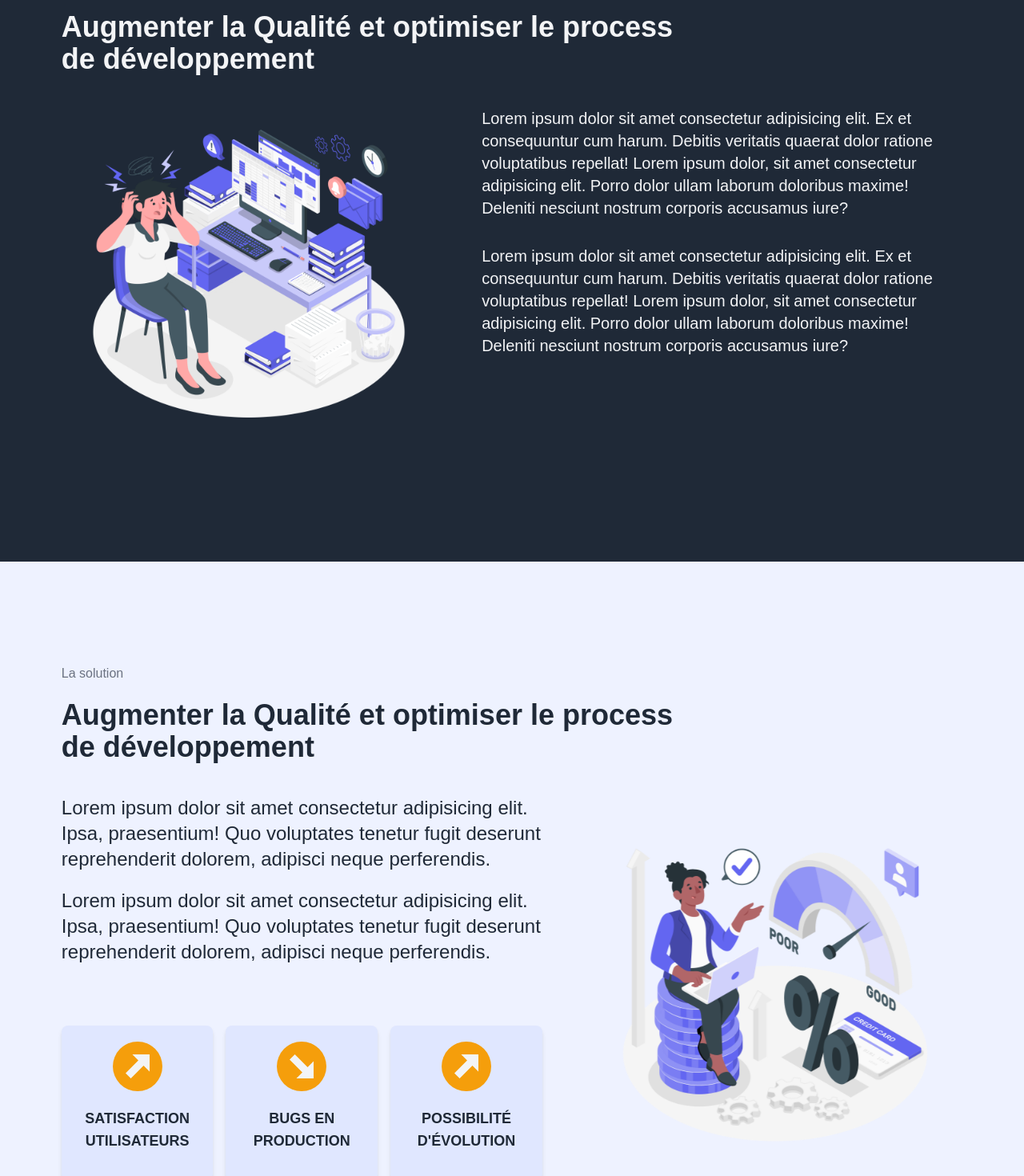
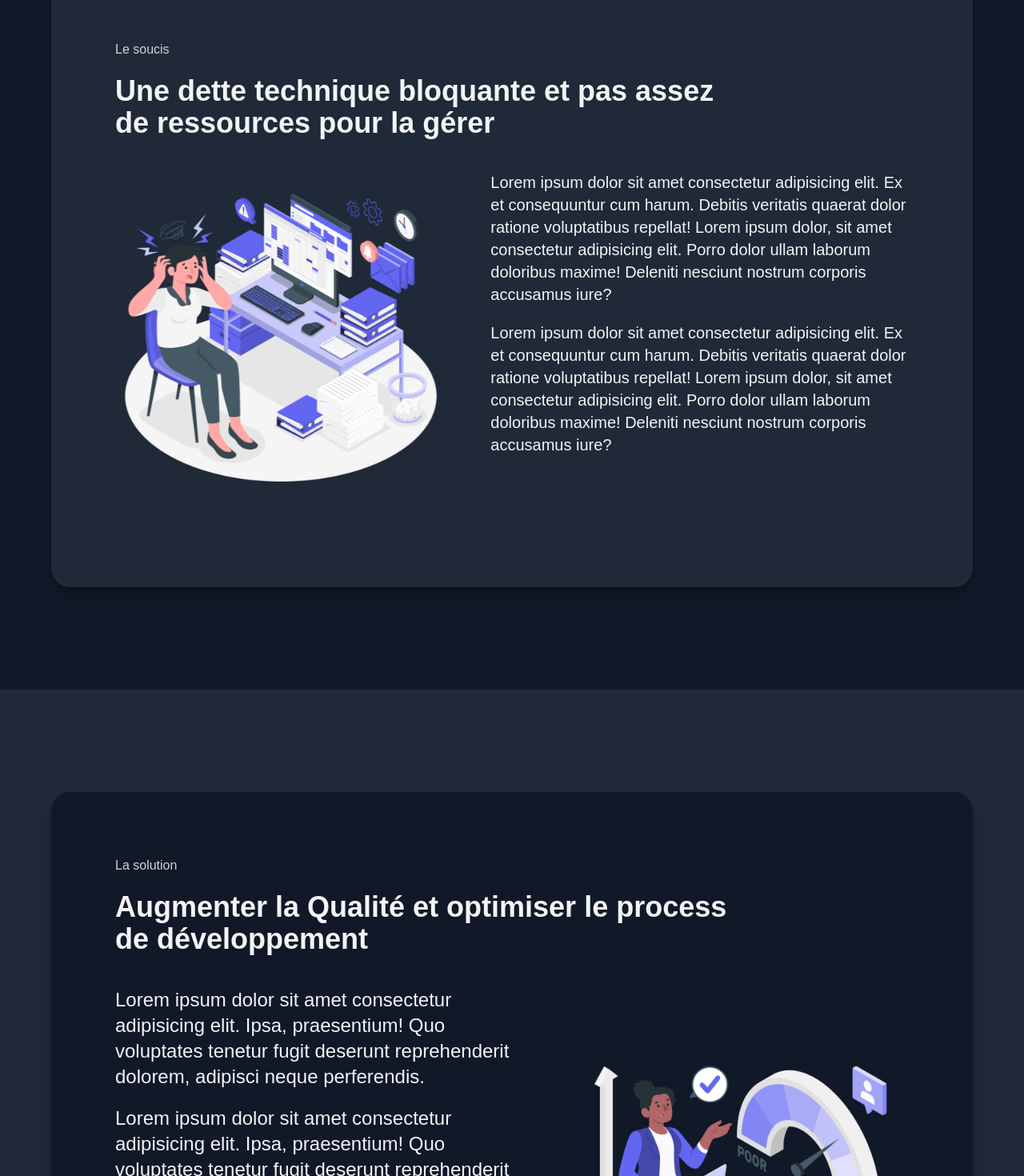
Before and after one commit to erischon/the-dizalch-project, a Next.js app: page / in a window 1280 px wide. Shown: the part 980-2450 px from the top of the page at 80% size. Built offline with nearby package versions, Linux system fonts and the light colour scheme.

Commit message:
about section

```diff
--- a/src/components/public/GainCard.tsx
+++ b/src/components/public/GainCard.tsx
@@ -13,12 +13,12 @@ export default function GainCard({ gain }: { gain: GainCardProps }) {
 
   return (
     <>
-      <div className="group min-w-fit mx-auto w-64 h-64 md:w-full md:h-fit rounded-lg shadow-md p-5 bg-indigo-100 flex justify-center flex-col lg:col-span-4">
-        <div className="text-3xl text-gray-100 mb-5 w-fit mx-auto">
-          <div className="p-4 bg-amber-500 rounded-full">{icon}</div>
+      <div className="group min-w-fit mx-auto w-64 h-64 md:w-full md:h-fit rounded-lg shadow-md p-5 bg-indigo-700 flex justify-center flex-col lg:col-span-4">
+        <div className="text-3xl mb-5 w-fit mx-auto text-indigo-900">
+          <div className="p-4 bg-indigo-100 rounded-full">{icon}</div>
         </div>
 
-        <div className="text-lg font-semibold text-gray-800 mb-4 uppercase text-center">
+        <div className="text-lg font-semibold mb-4 uppercase text-center">
           {title}
         </div>
       </div>
--- a/src/components/public/Section.tsx
+++ b/src/components/public/Section.tsx
@@ -11,7 +11,7 @@ export default function Section({
 
   return (
     <section
-      className={`px-[3%] py-[10%] lg:px-[6%] lg:py[15%] mx-auto ${style} flex flex-col md:justify-center`}
+      className={`px-[3%] py-[5%] lg:px-[5%] lg:py-[10%] mx-auto ${style} flex flex-col md:justify-center`}
       id={id}
     >
       {children}
--- a/src/components/public/ServiceCard.tsx
+++ b/src/components/public/ServiceCard.tsx
@@ -21,7 +21,7 @@ export default function ServiceCard({
   return (
     <>
       <div
-        className={`group mx-auto rounded-md shadow-md shadow-black/20 p-5 w-52 md:w-full bg-indigo-800 flex flex-col items-center`}
+        className={`group mx-auto rounded-xl shadow-md shadow-black/20 p-5 w-52 md:w-full bg-indigo-900 flex flex-col items-center`}
       >
         <div className="text-4xl text-indigo-500 mb-2 w-fit">
           <div className="p-4 bg-indigo-100 rounded-full">{icon}</div>
--- a/src/components/public/sections/ExpertiseSection.tsx
+++ b/src/components/public/sections/ExpertiseSection.tsx
@@ -4,11 +4,11 @@ import Image from "next/image";
 export default function ExpertiseSection() {
   return (
     <>
-      <Section id="expertise" background="bg-gray-700">
+      <Section id="expertise" background="bg-gray-800">
         <div className="grid lg:grid-cols-12 lg:gap-6">
           <div className="bg-gray-900 rounded-3xl p-10 lg:p-20 shadow-lg shadow-black/20 lg:col-span-7">
             <div className="flex flex-col mb-10 max-w-3xl">
-              <p className="text-md text-gray-400 mb-5">Notre expertise</p>
+              <p className="text-md text-gray-300 mb-5">Notre expertise</p>
 
               <h2 className="text-4xl text-gray-100 font-semibold">
                 Nous avons choisi le Front-end
--- a/src/components/public/sections/HeroSection.tsx
+++ b/src/components/public/sections/HeroSection.tsx
@@ -9,7 +9,7 @@ import Section from "@/components/public/Section";
 export default function HeroSection() {
   return (
     <>
-      <Section background="bg-indigo-800" id="hero">
+      <Section background="bg-indigo-900" id="hero">
         <div className="grid lg:grid-cols-12 lg:items-center p-2">
           <div className="max-w-xl lg:max-w-screen-2xl h-full lg:col-span-6 mx-auto place-self-center order-2 lg:order-1 text-center lg:text-left lg:flex lg:flex-col lg:gap-4">
             <h1 className="mb-8 mt-2 text-3xl md:text-4xl lg:text-6xl font-semibold lg:leading-tight sm:max-w-lg mx-auto lg:mx-0 text-gray-100 tracking-wide">
--- a/src/components/public/sections/ProblemSection.tsx
+++ b/src/components/public/sections/ProblemSection.tsx
@@ -8,18 +8,20 @@ import Section from "@/components/public/Section";
  */
 export default function ProblemSection() {
   return (
-    <Section id="problem" background="bg-gray-800">
+    <Section id="problem">
+      <div className="bg-gray-800 rounded-3xl p-10 lg:p-20 shadow-lg shadow-black/20">
         <div className="flex flex-col md:items-start mb-10 max-w-3xl text-center md:text-left">
           <p className="text-md text-gray-300 mb-5">Le soucis</p>
 
           <h2 className="text-4xl font-semibold">
-          Augmenter la Qualité et optimiser le process de développement
+            Une dette technique bloquante et pas assez de ressources pour la
+            gérer
           </h2>
         </div>
 
         <div className="grid md:grid-cols-12 mb-10">
-        <div className="md:col-span-7 order-1 md:order-2 md:pl-14">
-          <p className="md:text-lg lg:text-xl mb-8">
+          <div className="md:col-span-7 order-1 md:order-2 md:pl-14 text-lg lg:text-xl flex flex-col gap-5">
+            <p className="">
               Lorem ipsum dolor sit amet consectetur adipisicing elit. Ex et
               consequuntur cum harum. Debitis veritatis quaerat dolor ratione
               voluptatibus repellat! Lorem ipsum dolor, sit amet consectetur
@@ -27,7 +29,7 @@ export default function ProblemSection() {
               Deleniti nesciunt nostrum corporis accusamus iure?
             </p>
 
-          <p className="md:text-lg lg:text-xl">
+            <p className="">
               Lorem ipsum dolor sit amet consectetur adipisicing elit. Ex et
               consequuntur cum harum. Debitis veritatis quaerat dolor ratione
               voluptatibus repellat! Lorem ipsum dolor, sit amet consectetur
@@ -40,6 +42,7 @@ export default function ProblemSection() {
             <Image src="/images/stress.png" alt="" fill className="" />
           </div>
         </div>
+      </div>
     </Section>
   );
 }
--- a/src/components/public/sections/ServicesSection.tsx
+++ b/src/components/public/sections/ServicesSection.tsx
@@ -17,7 +17,7 @@ export default function ServicesSection() {
 
   return (
     <Section id="services" background="bg-gray-900">
-      <div className="bg-gray-700 rounded-3xl p-10 lg:p-20 shadow-lg shadow-black/20">
+      <div className="bg-gray-800 rounded-3xl p-10 lg:p-20 shadow-lg shadow-black/20">
         <div className="flex flex-col md:items-center mb-10 text-center md:text-left w-full">
           <p className="text-md text-gray-300 mb-5">
             Ce que nous faisons pour vous
--- a/src/components/public/sections/SolutionSection.tsx
+++ b/src/components/public/sections/SolutionSection.tsx
@@ -16,17 +16,18 @@ export default function SolutionSection() {
   const media = useMediaQuery("(max-width: 768px)");
 
   return (
-    <Section id="solution" background="bg-indigo-50">
+    <Section id="solution" background="bg-gray-800">
+      <div className="bg-gray-900 rounded-3xl p-10 lg:p-20 shadow-lg shadow-black/20">
         <div className="flex flex-col md:items-start mb-10 max-w-3xl text-center md:text-left">
-        <p className="text-md text-gray-500 mb-5">La solution</p>
+          <p className="text-md text-gray-300 mb-5">La solution</p>
 
-        <h2 className="text-4xl text-gray-800 font-semibold">
+          <h2 className="text-4xl font-semibold">
             Augmenter la Qualité et optimiser le process de développement
           </h2>
         </div>
 
         <div className="grid lg:grid-cols-12 grow">
-        <div className="text-gray-800 lg:col-span-7 lg:pr-14 max-w-3xl flex flex-col md:mb-10 lg:mb-0">
+          <div className="lg:col-span-7 lg:pr-14 max-w-3xl flex flex-col md:mb-10 lg:mb-0">
             <div className="mb-5 lg:mb-14">
               <p className="text-center md:text-left md:text-lg lg:text-2xl mb-5">
                 Lorem ipsum dolor sit amet consectetur adipisicing elit. Ipsa,
@@ -64,6 +65,7 @@ export default function SolutionSection() {
             <Image src="/images/solution.png" alt="" fill className="" />
           </div>
         </div>
+      </div>
     </Section>
   );
 }
--- a/src/components/public/sections/TestimonialsSection.tsx
+++ b/src/components/public/sections/TestimonialsSection.tsx
@@ -12,8 +12,8 @@ import Section from "@/components/public/Section";
 export default function TestimonialsSection() {
   return (
     <Section id="testimonials">
-      <div className="flex flex-col mb-10 max-w-3xl">
-        <p className="text-md text-gray-400 mb-5">Testimmonials</p>
+      <div className="flex flex-col items-center mb-10">
+        <p className="text-md text-gray-300 mb-5">Testimmonials</p>
 
         <h2 className="text-4xl text-gray-100 font-semibold">
           Ce que nos clients disent de nous
```
Also changed, not shown: src/components/public/sections/AboutSection.tsx (+17 -20 lines). Lines whose indentation alone changed are shown as unchanged.
